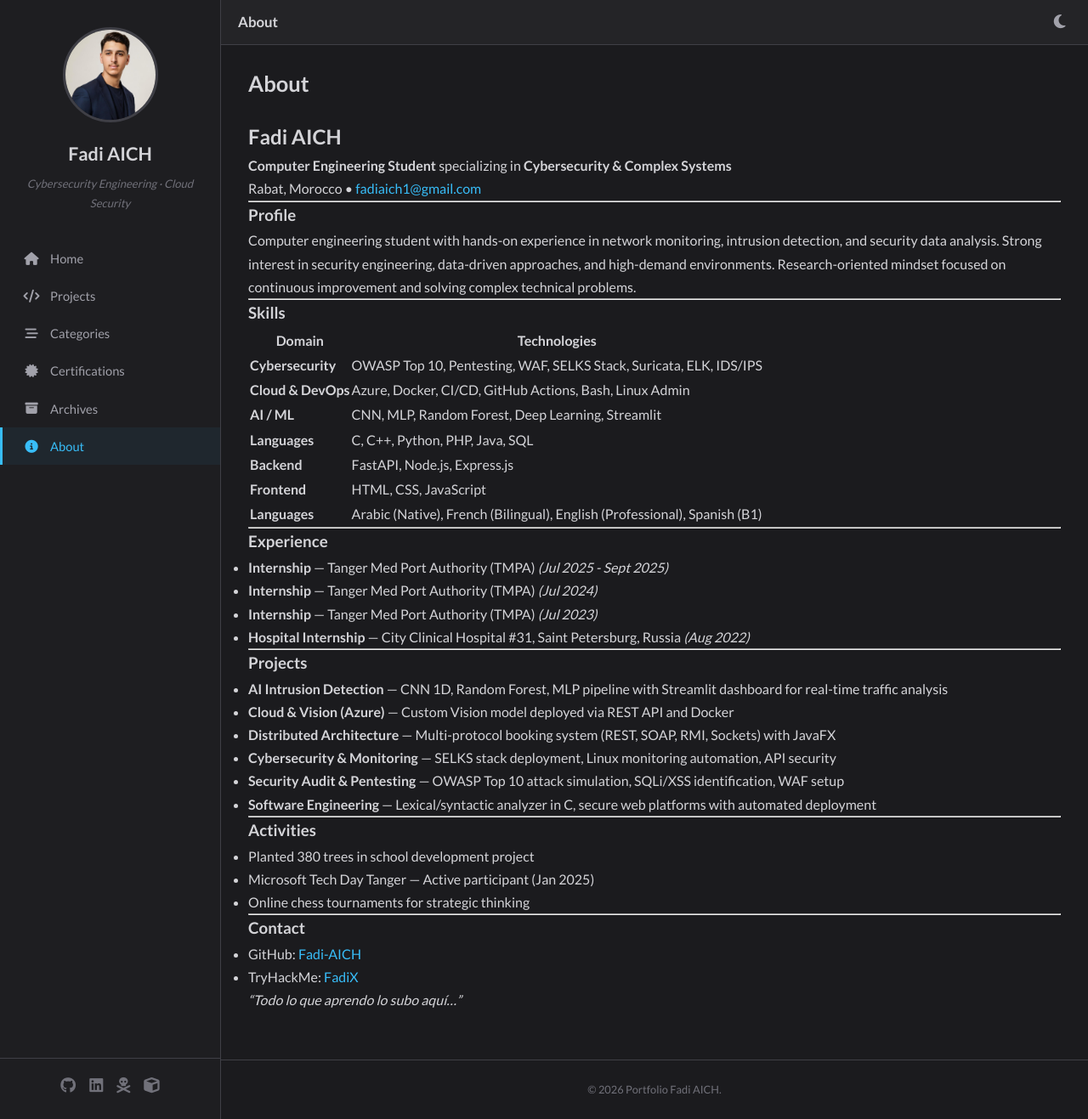
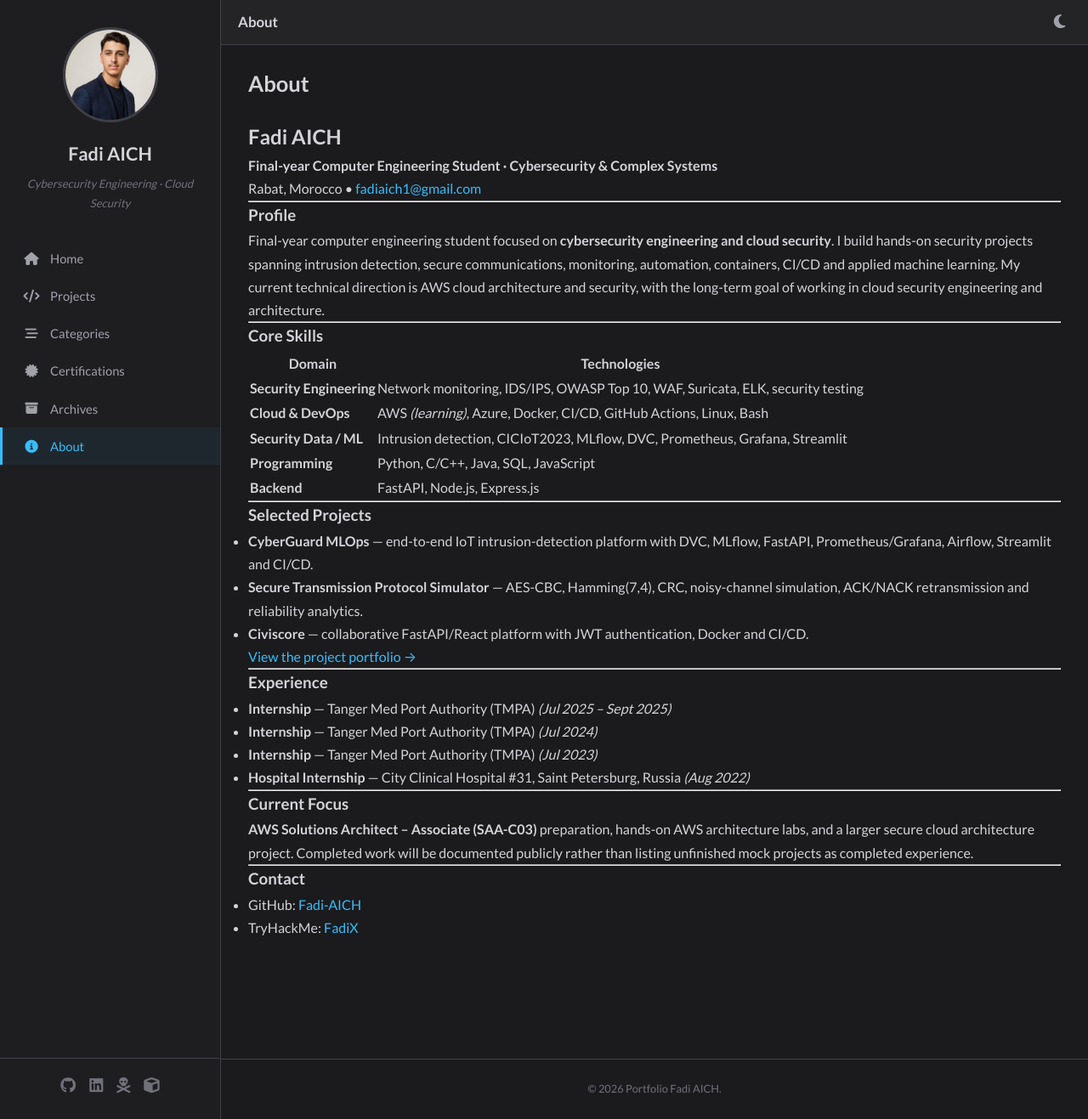
Before and after one commit to Fadi-AICH/Fadi-AICH.github.io, a Jekyll site: the page built from about.md, in a window 1280 px wide and 1317 px high. Shown: the whole window at 85% size. Built offline with Jekyll 4.4.1, drawn with Linux system fonts in a browser that asks for light colours.

Commit message:
Update about page for cloud security career focus

```diff
--- a/about.md
+++ b/about.md
@@ -5,7 +5,7 @@ title: About
 
 ## Fadi AICH
 
-**Computer Engineering Student** specializing in **Cybersecurity & Complex Systems**
+**Final-year Computer Engineering Student · Cybersecurity & Complex Systems**
 
 Rabat, Morocco &bull; [fadiaich1@gmail.com](mailto:fadiaich1@gmail.com)
 
@@ -13,49 +13,44 @@ Rabat, Morocco &bull; [fadiaich1@gmail.com](mailto:fadiaich1@gmail.com)
 
 ### Profile
 
-Computer engineering student with hands-on experience in network monitoring, intrusion detection, and security data analysis. Strong interest in security engineering, data-driven approaches, and high-demand environments. Research-oriented mindset focused on continuous improvement and solving complex technical problems.
+Final-year computer engineering student focused on **cybersecurity engineering and cloud security**. I build hands-on security projects spanning intrusion detection, secure communications, monitoring, automation, containers, CI/CD and applied machine learning. My current technical direction is AWS cloud architecture and security, with the long-term goal of working in cloud security engineering and architecture.
 
 ---
 
-### Skills
+### Core Skills
 
 | Domain | Technologies |
 |---|---|
-| **Cybersecurity** | OWASP Top 10, Pentesting, WAF, SELKS Stack, Suricata, ELK, IDS/IPS |
-| **Cloud & DevOps** | Azure, Docker, CI/CD, GitHub Actions, Bash, Linux Admin |
-| **AI / ML** | CNN, MLP, Random Forest, Deep Learning, Streamlit |
-| **Languages** | C, C++, Python, PHP, Java, SQL |
+| **Security Engineering** | Network monitoring, IDS/IPS, OWASP Top 10, WAF, Suricata, ELK, security testing |
+| **Cloud & DevOps** | AWS *(learning)*, Azure, Docker, CI/CD, GitHub Actions, Linux, Bash |
+| **Security Data / ML** | Intrusion detection, CICIoT2023, MLflow, DVC, Prometheus, Grafana, Streamlit |
+| **Programming** | Python, C/C++, Java, SQL, JavaScript |
 | **Backend** | FastAPI, Node.js, Express.js |
-| **Frontend** | HTML, CSS, JavaScript |
-| **Languages** | Arabic (Native), French (Bilingual), English (Professional), Spanish (B1) |
+
+---
+
+### Selected Projects
+
+- **CyberGuard MLOps** — end-to-end IoT intrusion-detection platform with DVC, MLflow, FastAPI, Prometheus/Grafana, Airflow, Streamlit and CI/CD.
+- **Secure Transmission Protocol Simulator** — AES-CBC, Hamming(7,4), CRC, noisy-channel simulation, ACK/NACK retransmission and reliability analytics.
+- **Civiscore** — collaborative FastAPI/React platform with JWT authentication, Docker and CI/CD.
+
+[View the project portfolio →](/projects/)
 
 ---
 
 ### Experience
 
-- **Internship** &mdash; Tanger Med Port Authority (TMPA) *(Jul 2025 - Sept 2025)*
-- **Internship** &mdash; Tanger Med Port Authority (TMPA) *(Jul 2024)*
-- **Internship** &mdash; Tanger Med Port Authority (TMPA) *(Jul 2023)*
-- **Hospital Internship** &mdash; City Clinical Hospital #31, Saint Petersburg, Russia *(Aug 2022)*
+- **Internship** — Tanger Med Port Authority (TMPA) *(Jul 2025 – Sept 2025)*
+- **Internship** — Tanger Med Port Authority (TMPA) *(Jul 2024)*
+- **Internship** — Tanger Med Port Authority (TMPA) *(Jul 2023)*
+- **Hospital Internship** — City Clinical Hospital #31, Saint Petersburg, Russia *(Aug 2022)*
 
 ---
 
-### Projects
+### Current Focus
 
-- **AI Intrusion Detection** &mdash; CNN 1D, Random Forest, MLP pipeline with Streamlit dashboard for real-time traffic analysis
-- **Cloud & Vision (Azure)** &mdash; Custom Vision model deployed via REST API and Docker
-- **Distributed Architecture** &mdash; Multi-protocol booking system (REST, SOAP, RMI, Sockets) with JavaFX
-- **Cybersecurity & Monitoring** &mdash; SELKS stack deployment, Linux monitoring automation, API security
-- **Security Audit & Pentesting** &mdash; OWASP Top 10 attack simulation, SQLi/XSS identification, WAF setup
-- **Software Engineering** &mdash; Lexical/syntactic analyzer in C, secure web platforms with automated deployment
-
----
-
-### Activities
-
-- Planted 380 trees in school development project
-- Microsoft Tech Day Tanger &mdash; Active participant (Jan 2025)
-- Online chess tournaments for strategic thinking
+**AWS Solutions Architect – Associate (SAA-C03)** preparation, hands-on AWS architecture labs, and a larger secure cloud architecture project. Completed work will be documented publicly rather than listing unfinished mock projects as completed experience.
 
 ---
 
@@ -63,5 +58,3 @@ Computer engineering student with hands-on experience in network monitoring, int
 
 - GitHub: [Fadi-AICH](https://github.com/Fadi-AICH)
 - TryHackMe: [FadiX](https://tryhackme.com/p/FadiX)
-
-> *"Todo lo que aprendo lo subo aquí..."*
```
